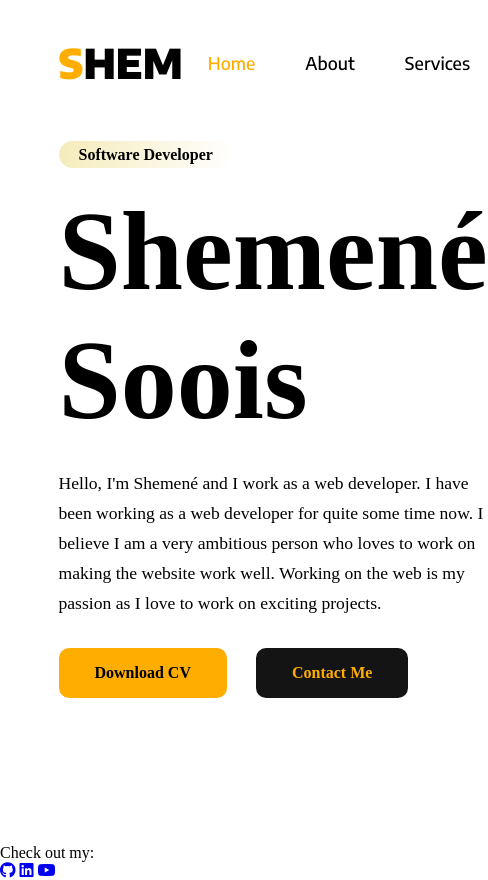
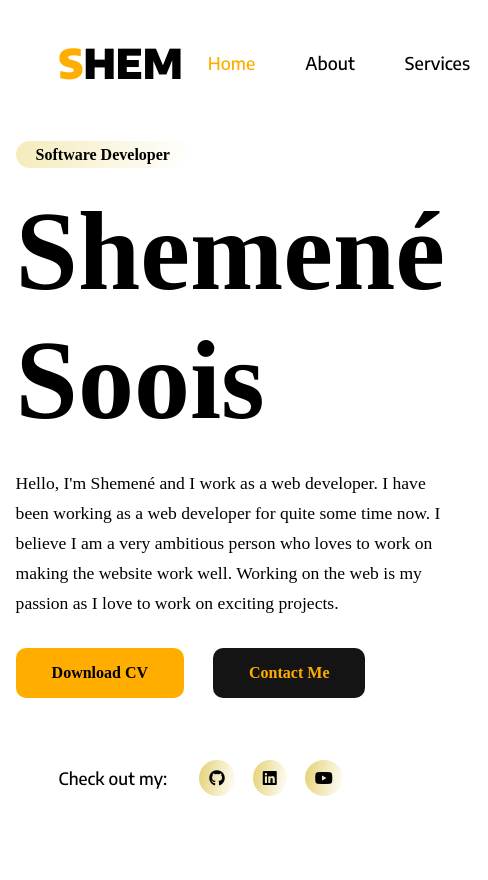
Before and after one commit to Shemene/CODSOFT, a plain HTML site: page Project 1-Portfolio/index.html in a window 390 px wide. Shown: the whole page, 488 px wide, since content can reach past the window. After the commit the page ends 844 px from the top, so only its background shows below. Drawn offline with Linux system fonts and the light colour scheme.

Commit message:
Adding media queries for responsive design

```diff
--- a/Project 1-Portfolio/index.html
+++ b/Project 1-Portfolio/index.html
@@ -74,10 +74,9 @@
         ></a>
         <a
           href="
-	www.youtube.com/@Shemene"
+	https://www.youtube.com/@Shemene"
           ><i class="fa-brands fa-youtube"></i
         ></a>
-        <a href=""></a>
       </div>
     </div>
   </body>
--- a/Project 1-Portfolio/src/style.css
+++ b/Project 1-Portfolio/src/style.css
@@ -164,3 +164,78 @@ section {
   background: white;
   border: 2px solid var(--main-color);
 }
+
+.share {
+  display: flex;
+  position: absolute;
+  bottom: 3rem;
+  left: 15%;
+
+  align-items: center;
+}
+.share p {
+  font-size: 17px;
+  font-family: var(--font-med);
+  color: var(--text-color);
+  margin-right: 25px;
+}
+
+.social a {
+  display: inline-flex;
+  justify-content: center;
+  padding: 10px;
+  background: linear-gradient(100.08deg, #e4d174 0%, #ffffff 100%);
+  border-radius: 50%;
+  color: var(--text-color);
+  margin: 0 7px;
+  transition: all 0.6s ease-in-out;
+}
+
+.social a:hover {
+  transform: translateY(-5px);
+}
+
+@media (max-width: 1850px) {
+  header {
+    padding: 15px 8%;
+    transition: 0.2s;
+  }
+  section {
+    padding: 0 8%;
+    transition: 0.2s;
+  }
+  share {
+    left: 8%;
+    transition: 0.2s;
+  }
+}
+
+@media (max-width: 1370px) {
+  header {
+    padding: 15px 4%;
+    transition: 0.2s;
+  }
+  section {
+    padding: 0 4%;
+    transition: 0.2s;
+  }
+  share {
+    left: 4%;
+    transition: 0.2s;
+  }
+}
+
+:root {
+  --big-font: 5.5rem;
+  --p-font: 1.1rem;
+  transition: 0.2s;
+}
+
+@media (max-width: 1020px;)
+
+{
+  .navbar a{
+  font-size: var(--big-font);
+
+  }
+}
```
